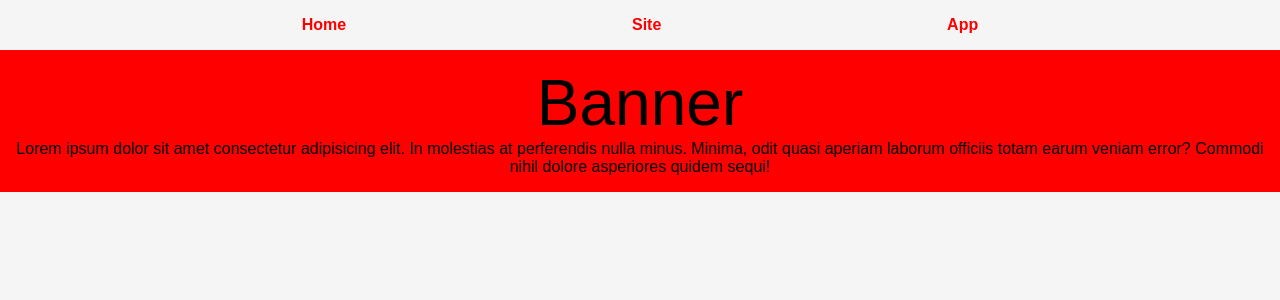
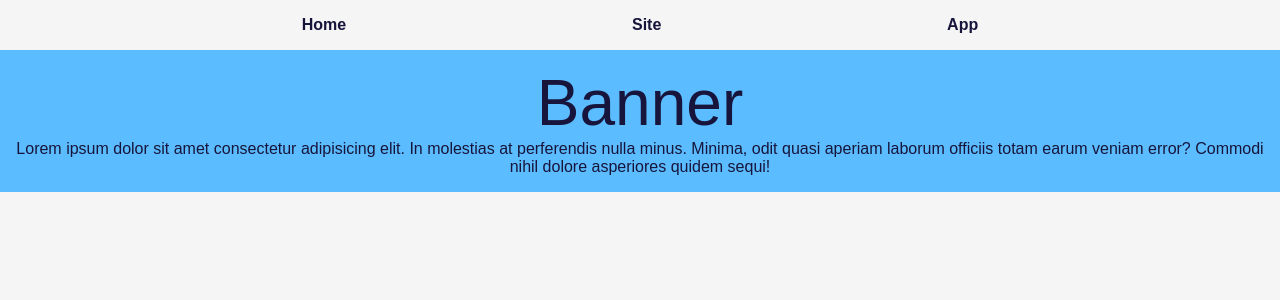
Before and after one commit to MonirSaikat/react-starter-kit, a React (Vite) app: page / in a window 1280 px wide. Shown: the top 300 px of the page. Built offline with nearby package versions, Linux system fonts and the light colour scheme.

Commit message:
basic theme

```diff
--- a/src/Root.tsx
+++ b/src/Root.tsx
@@ -1,12 +1,14 @@
 import { Outlet } from "react-router-dom";
 import { Navbar } from "./components/shared/Navbar";
+import { ThemeProvider } from "@emotion/react";
+import { themeBasic } from "./styles/themes/basic";
 
 function Root() {
   return (
-    <>
+    <ThemeProvider theme={themeBasic}>
       <Navbar />
       <Outlet />
-    </>
+    </ThemeProvider>
   );
 }
 
--- a/src/components/pages/home/Banner/Banner.styled.tsx
+++ b/src/components/pages/home/Banner/Banner.styled.tsx
@@ -1,9 +1,8 @@
 import styled from "@emotion/styled";
 
 export const StyledBanner = styled.div`
-  background: red;
+  background: ${props => props.theme.primaryBg};
   padding: 1rem;
-  color: white;
   text-align: center;
 
   h1 {
--- a/src/components/shared/Navbar/Navbar.styled.tsx
+++ b/src/components/shared/Navbar/Navbar.styled.tsx
@@ -8,7 +8,7 @@ export const StyledNavbar = styled.nav`
 
   a {
     text-decoration: none;
-    color: red;
+    color: ${props => props.theme.dark};
     font-weight: 700;
   }
 `;
--- a/src/elements/Text/Text.styled.tsx
+++ b/src/elements/Text/Text.styled.tsx
@@ -2,5 +2,5 @@ import styled from "@emotion/styled";
 
 export const StyledText = styled.p<{ heading?: boolean }>`
   font-size: ${(props) => (props.heading ? "4rem" : "1rem")};
-  color: #000000;
+  color: ${(props) => props.theme.dark};
 `;
--- a/src/main.tsx
+++ b/src/main.tsx
@@ -1,6 +1,6 @@
 import React from "react";
 import ReactDOM from "react-dom/client";
-import GlobalStyles from "./GlobalStyles.tsx";
+import GlobalStyles from "./styles/GlobalStyles.tsx";
 import { RouterProvider } from "react-router-dom";
 import { router } from "./routes.tsx";
 
--- /dev/null
+++ b/src/styles/themes/basic.ts
@@ -0,0 +1,10 @@
+export const themeBasic = {
+  primary: "#5BBCFF",
+  secondary: "#FF76CE",
+  light: "#F6F5F2",
+  dark: "#17153B",
+};
+
+themeBasic.primaryBg = themeBasic.primary;
+
+export default themeBasic;
```
Also changed, not shown: src/styles/GlobalStyles.tsx (renamed from src/GlobalStyles.tsx).
